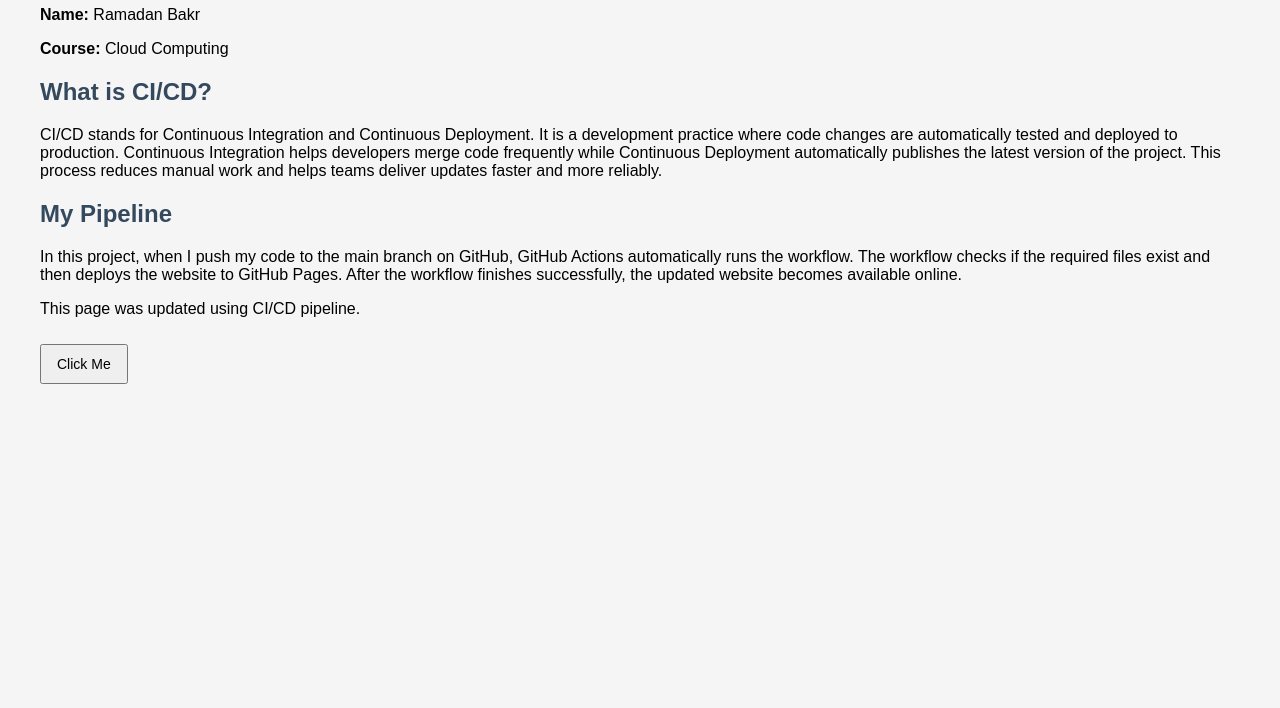
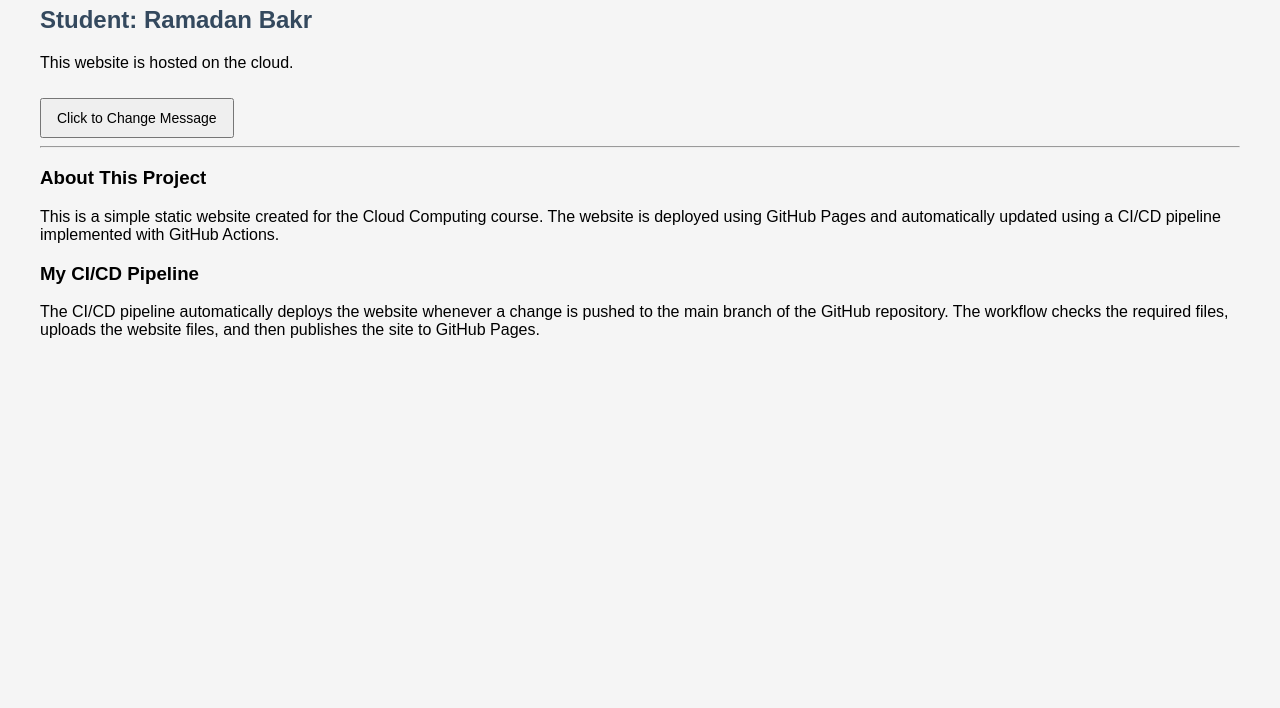
Before and after one commit to RamadanAymanBaker/cloud-beginner-cicd-pages-ramadanbakr, a plain HTML site: page index.html in a window 1280 px wide. Shown: the part 92-800 px from the top of the page. Drawn offline with Linux system fonts and the light colour scheme.

Commit message:
Update index.html with final project structure

```diff
--- a/index.html
+++ b/index.html
@@ -1,43 +1,48 @@
 <!DOCTYPE html>
-<html>
+<html lang="en">
 <head>
     <meta charset="UTF-8">
-<title>Cloud CI/CD Beginner Assignment</title>
+    <meta name="viewport" content="width=device-width, initial-scale=1.0">
+    <title>Cloud Computing Website</title>
+
+    <!-- CSS File -->
     <link rel="stylesheet" href="style.css">
 </head>
 
 <body>
 
-<h1>My Cloud CI/CD Website</h1>
+    <h1>Cloud Computing Assignment</h1>
 
-<p><b>Name:</b> Ramadan Bakr</p>
-<p><b>Course:</b> Cloud Computing</p>
+    <h2>Student: Ramadan Bakr</h2>
 
-<h2>What is CI/CD?</h2>
-<p>
-CI/CD stands for Continuous Integration and Continuous Deployment.
-It is a development practice where code changes are automatically tested
-and deployed to production. Continuous Integration helps developers merge
-code frequently while Continuous Deployment automatically publishes the
-latest version of the project. This process reduces manual work and helps
-teams deliver updates faster and more reliably.
+    <p id="message">
+        This website is hosted on the cloud.
     </p>
 
-<h2>My Pipeline</h2>
+    <!-- JavaScript Interaction -->
+    <button onclick="changeMessage()">Click to Change Message</button>
+
+    <hr>
+
+    <h3>About This Project</h3>
+
     <p>
-In this project, when I push my code to the main branch on GitHub,
-GitHub Actions automatically runs the workflow. The workflow checks if the
-required files exist and then deploys the website to GitHub Pages.
-After the workflow finishes successfully, the updated website becomes
-available online.
+        This is a simple static website created for the Cloud Computing course.
+        The website is deployed using GitHub Pages and automatically updated
+        using a CI/CD pipeline implemented with GitHub Actions.
     </p>
-<p>This page was updated using CI/CD pipeline.</p>
-<button id="btn">Click Me</button>
 
-<p id="message"></p>
+    <h3>My CI/CD Pipeline</h3>
 
+    <p>
+        The CI/CD pipeline automatically deploys the website whenever a change
+        is pushed to the main branch of the GitHub repository. The workflow
+        checks the required files, uploads the website files, and then publishes
+        the site to GitHub Pages.
+    </p>
+
+    <!-- JavaScript File -->
     <script src="script.js"></script>
 
 </body>
-
 </html>
```
Lines whose indentation alone changed are shown as unchanged.
